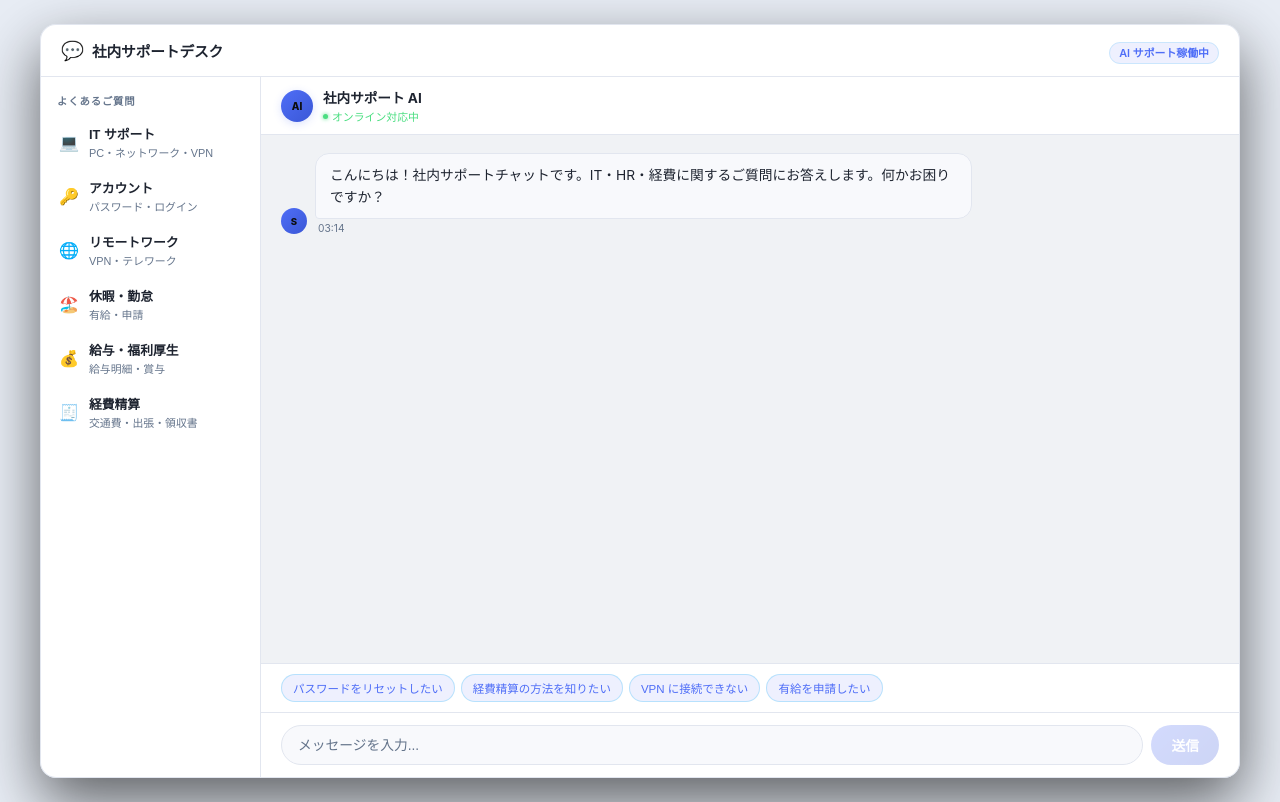
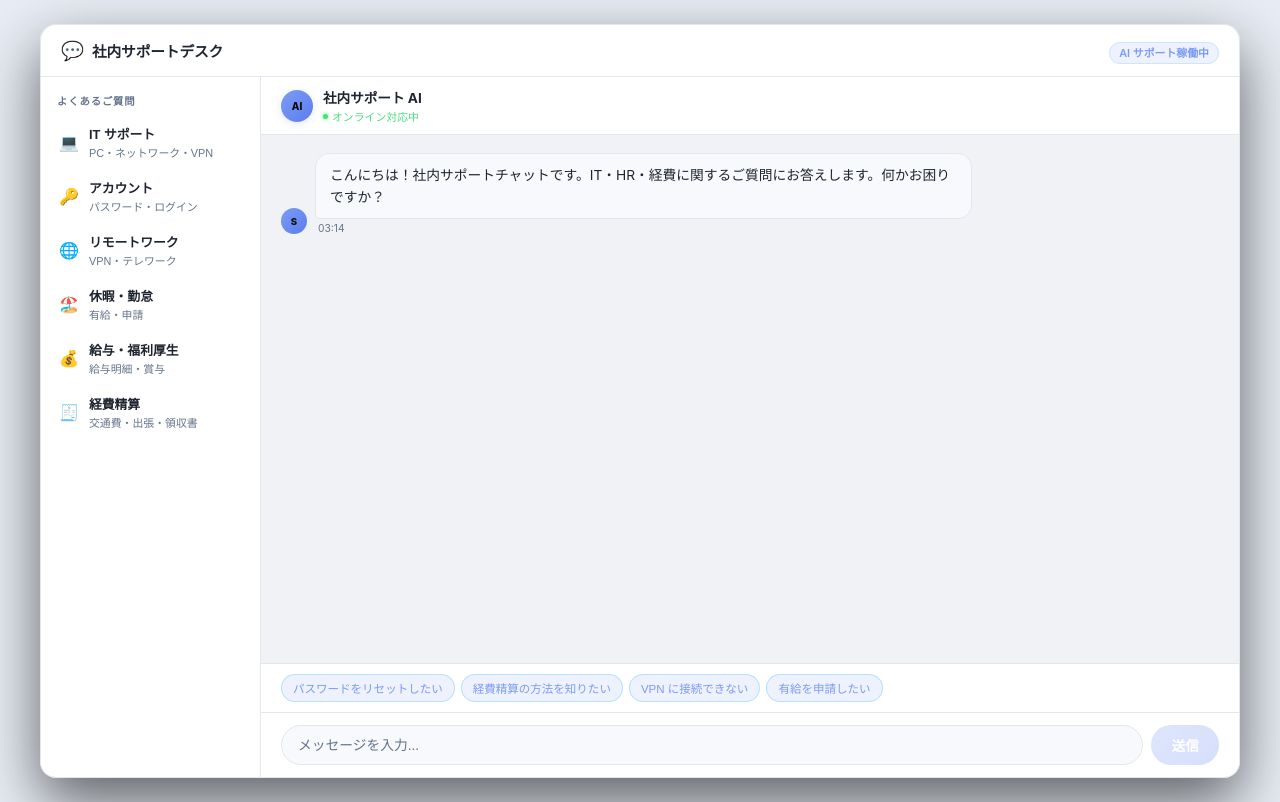
Before and after one commit to ryouIgei/demoRepository, a React (Vite) app: page / in a window 1280 px wide. Built offline with nearby package versions, Linux system fonts and the light colour scheme.

Commit message:
style: softer accent colors for icons and user bubbles

```diff
--- a/src/App.css
+++ b/src/App.css
@@ -1,8 +1,8 @@
 :root {
-  --accent: #4f6ef7;
-  --accent-dark: #3a57d6;
-  --accent-light: #eef0fe;
-  --accent-glow: rgba(79, 110, 247, 0.2);
+  --accent: #7b9cf4;
+  --accent-dark: #5c7dee;
+  --accent-light: #eef1fe;
+  --accent-glow: rgba(123, 156, 244, 0.22);
   --surface: #ffffff;
   --surface-2: #f8f9fc;
   --bg: #f0f2f5;
```
